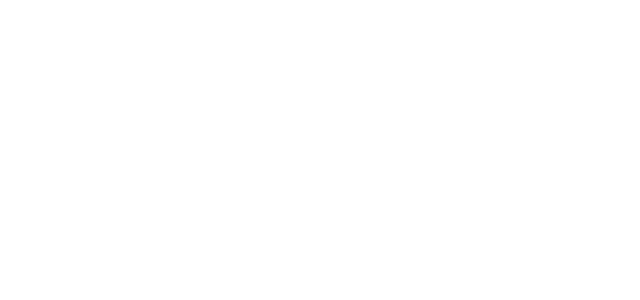
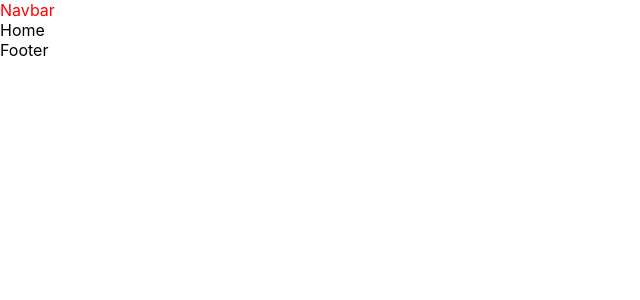
Before and after one commit to NodirbekIskandarov/fcb, a React (Create React App) app: page / in a window 1280 px wide. Shown: the top 300 px of the page, without its empty margins (0-640 px from the left). Built offline with nearby package versions, Linux system fonts and the light colour scheme.

Commit message:
new installs for beginning

```diff
--- a/package.json
+++ b/package.json
@@ -8,7 +8,9 @@
     "@testing-library/user-event": "^13.5.0",
     "react": "^18.2.0",
     "react-dom": "^18.2.0",
+    "react-router-dom": "^6.22.0",
     "react-scripts": "5.0.1",
+    "sass": "^1.71.0",
     "web-vitals": "^2.1.4"
   },
   "scripts": {
--- a/src/App.js
+++ b/src/App.js
@@ -1,8 +1,17 @@
-
+import { BrowserRouter, Route, Routes } from "react-router-dom";
+import Index from './layout'
+import Home from "./pages/Home/Home";
 
 function App() {
   return (
-    <div className="App">
+    <div>
+      <BrowserRouter>
+        <Routes>
+          <Route element={<Index/>}>
+            <Route path="/" element={<Home/>}/>
+          </Route>
+        </Routes>
+      </BrowserRouter>
     </div>
   );
 }
--- /dev/null
+++ b/src/layout/components/Footer/Footer.js
@@ -0,0 +1,9 @@
+import React from 'react'
+import './footer.scss'
+function Footer() {
+  return (
+    <div>Footer</div>
+  )
+}
+
+export default Footer
--- /dev/null
+++ b/src/layout/components/Navbar/Navbar.js
@@ -0,0 +1,9 @@
+import React from 'react'
+import './navbar.scss'
+function Navbar() {
+  return (
+    <div className='navbar'>Navbar</div>
+  )
+}
+
+export default Navbar
--- /dev/null
+++ b/src/layout/components/Navbar/navbar.scss
@@ -0,0 +1,3 @@
+.navbar {
+    color: red;
+}
--- /dev/null
+++ b/src/layout/index.js
@@ -0,0 +1,16 @@
+import React from 'react'
+import Navbar from './components/Navbar/Navbar'
+import Footer from './components/Footer/Footer'
+import { Outlet } from 'react-router-dom'
+
+function index() {
+  return (
+    <div>
+        <Navbar/>
+        <Outlet/>
+        <Footer/>
+    </div>
+  )
+}
+
+export default index
--- /dev/null
+++ b/src/pages/Home/Home.js
@@ -0,0 +1,9 @@
+import React from 'react'
+
+function Home() {
+  return (
+    <div>Home</div>
+  )
+}
+
+export default Home
```
Also changed, not shown: src/layout/components/Footer/footer.scss (added), 1 other file (tests, documents, lock files or other folders).
